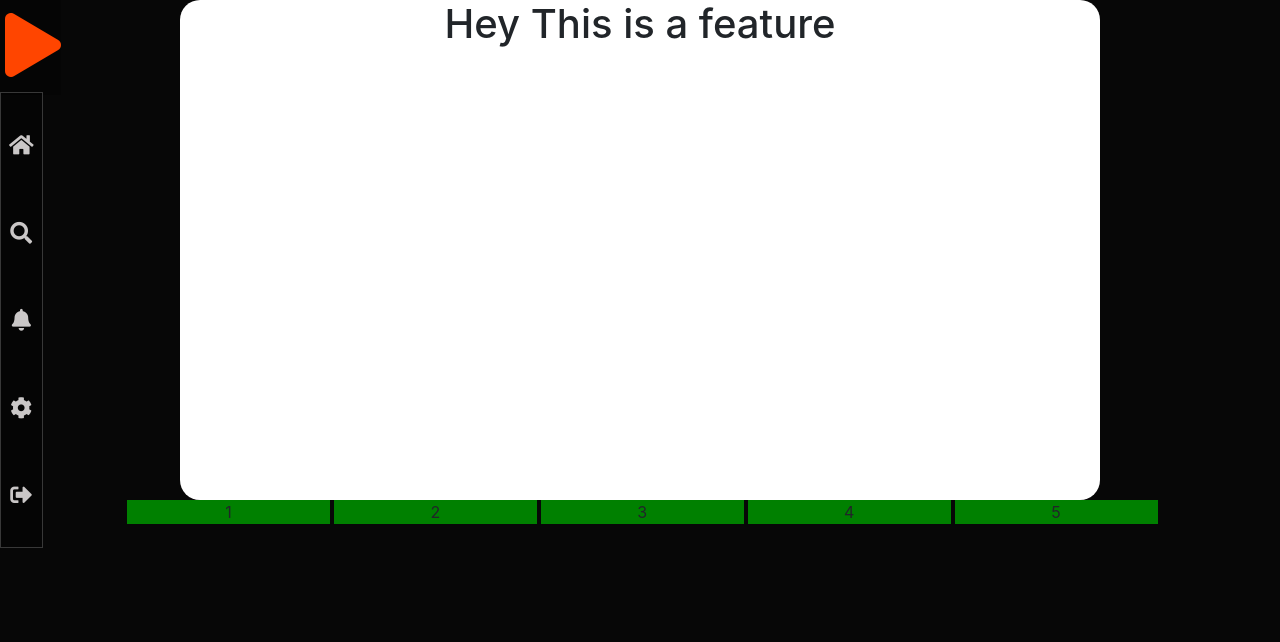
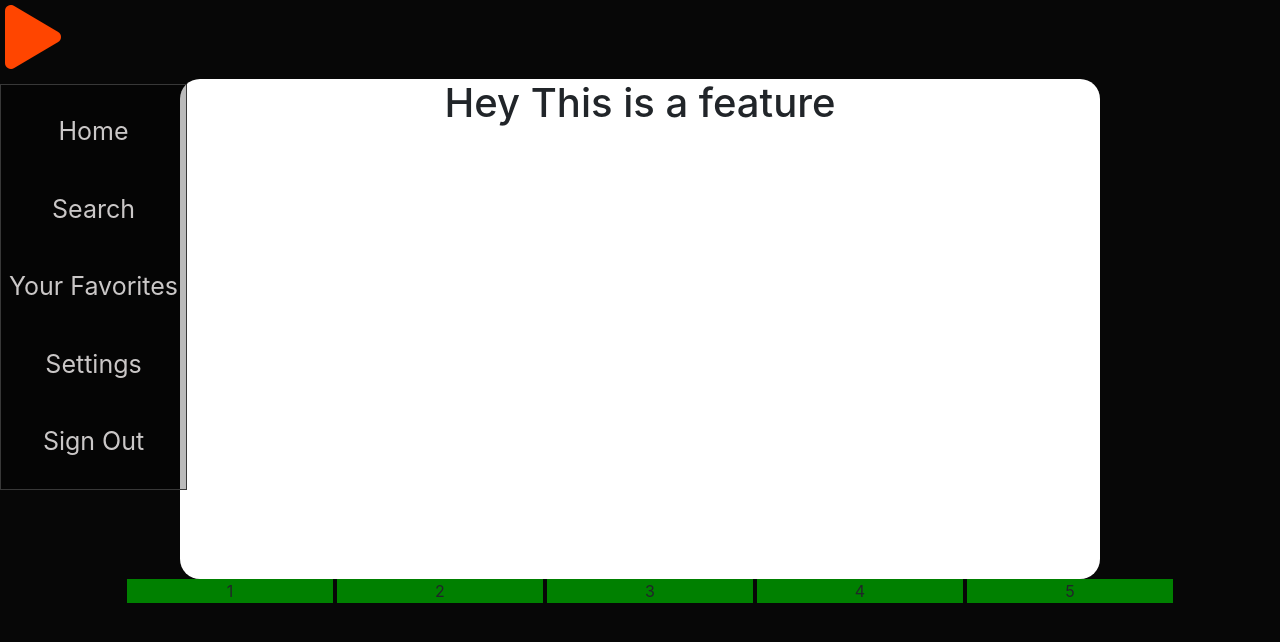
Before and after one commit to MBarbone/videoApp, a React (Create React App) app: page / in a window 1280 px wide. Shown: the top 642 px of the page. Built offline with nearby package versions, Linux system fonts and the light colour scheme.

Commit message:
Rename filmRoll to Slider to make. Changing navbar to works and top nav instead of sidenav and icons

```diff
--- a/package.json
+++ b/package.json
@@ -3,6 +3,8 @@
   "version": "0.1.0",
   "private": true,
   "dependencies": {
+    "classnames": "^2.2.6",
+    "node-sass": "^4.12.0",
     "react": "^16.8.6",
     "react-dom": "^16.8.6",
     "react-scripts": "3.0.1"
--- a/src/App.js
+++ b/src/App.js
@@ -1,15 +1,15 @@
 import React from "react";
 import "./App.css";
-import SideNavBar from "./components/sideNavBar/index";
+import NavBar from "./components/NavBar/index";
 import Hero from "./components/hero/index";
-import FilmRoll from "./components/filmRoll";
+import Slider from "./components/Slider/index";
 
 function App() {
   return (
     <div className="App">
-      <SideNavBar />
+      <NavBar />
       <Hero />
-      <FilmRoll />
+      <Slider />
     </div>
   );
 }
--- /dev/null
+++ b/src/components/NavBar/index.js
@@ -0,0 +1,19 @@
+import React from "react";
+import "./style.css";
+
+function NavBar() {
+  return (
+    <div className="nav-container">
+      <i className="fas fa-play fa-4x" />
+      <div className="sidenav">
+        <a href="#home">Home</a>
+        <a href="#search">Search</a>
+        <a href="#notifications">Your Favorites</a>
+        <a href="#settings">Settings</a>
+        <a href="#signOut">Sign Out</a>
+      </div>
+    </div>
+  );
+}
+
+export default NavBar;
--- a/src/components/sideNavBar/style.css
+++ b/src/components/NavBar/style.css
@@ -26,7 +26,7 @@
 }
 
 .sidenav a {
-  padding: 25px 8px;
+  padding: 20px 8px;
   text-decoration: none;
   font-size: 25px;
   color: rgb(202, 199, 199);
--- a/src/components/filmRoll/index.js
+++ b/src/components/Slider/index.js
@@ -1,9 +1,9 @@
 import React from "react";
 import "./style.css";
 
-function FilmRoll() {
+function Slider() {
   return (
-    <div className="container film-container">
+    <div className="container slider-container">
       <div className="item">1</div>
       <div className="item">2</div>
       <div className="item">3</div>
@@ -13,4 +13,4 @@ function FilmRoll() {
   );
 }
 
-export default FilmRoll;
+export default Slider;
--- a/src/components/filmRoll/style.css
+++ b/src/components/Slider/style.css
@@ -1,15 +1,15 @@
-.film-container {
+.slider-container {
   display: flex;
   padding: 0 55px;
 }
 
-.film-container:hover .item {
+.slider-container:hover .item {
   transform: translateX(-25%);
 }
 
 .item {
   background: green;
-  flex: 0 0 19.7%;
+  flex: 0 0 20%;
   text-align: center;
   margin: 0 2px;
   transition: transform 300ms ease 100ms;
--- a/src/components/sideNavBar/index.js
+++ /dev/null
@@ -1,29 +0,0 @@
-import React from "react";
-import "./style.css";
-
-function SideNavBar() {
-  return (
-    <div className="sidenav-container">
-      <i className="fas fa-play fa-4x" />
-      <div className="sidenav">
-        <a href="#home">
-          <i className="fas fa-home fa-sm" />
-        </a>
-        <a href="#search">
-          <i className="fas fa-search fa-sm" />
-        </a>
-        <a href="#notifications">
-          <i className="fas fa-bell fa-sm" />
-        </a>
-        <a href="#settings">
-          <i className="fas fa-cog fa-sm" />
-        </a>
-        <a href="#signOut">
-          <i className="fas fa-sign-out-alt fa-sm" />
-        </a>
-      </div>
-    </div>
-  );
-}
-
-export default SideNavBar;
```
Also changed, not shown: 1 other file (tests, documents, lock files or other folders).
